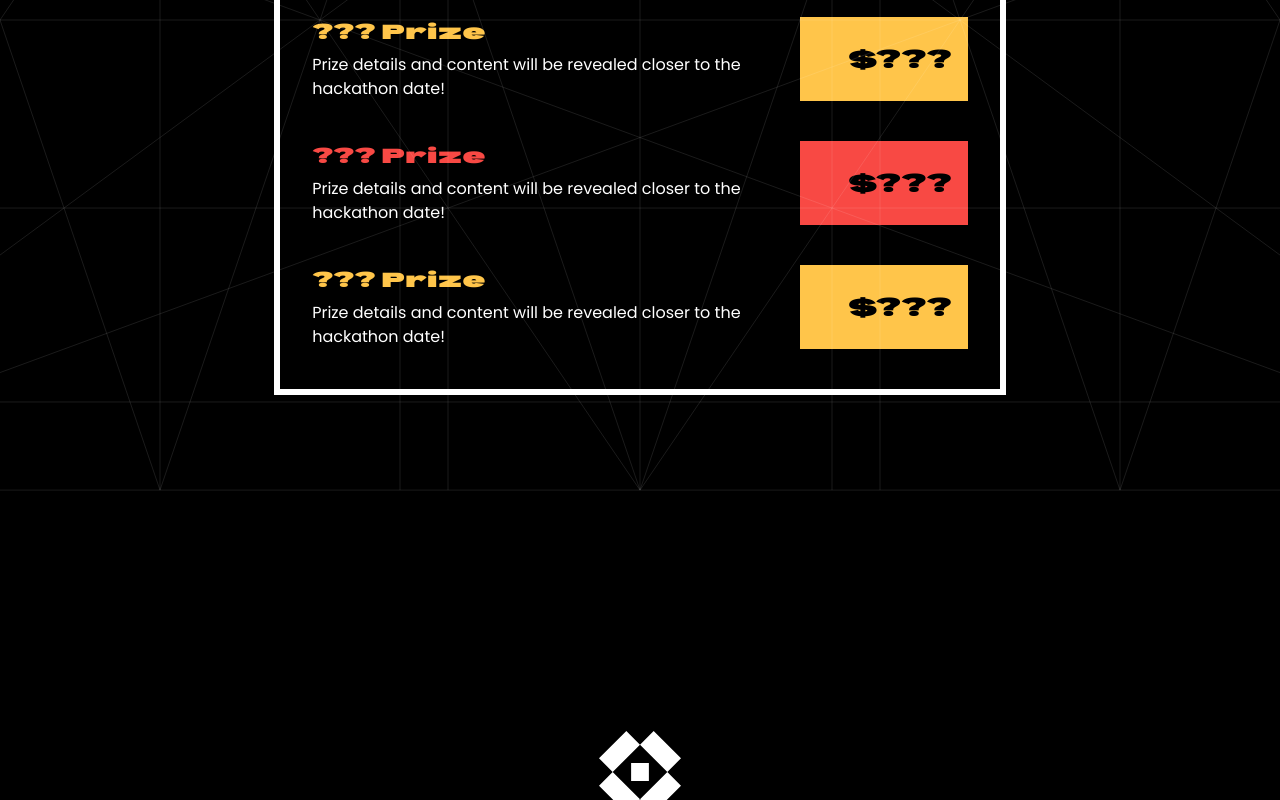
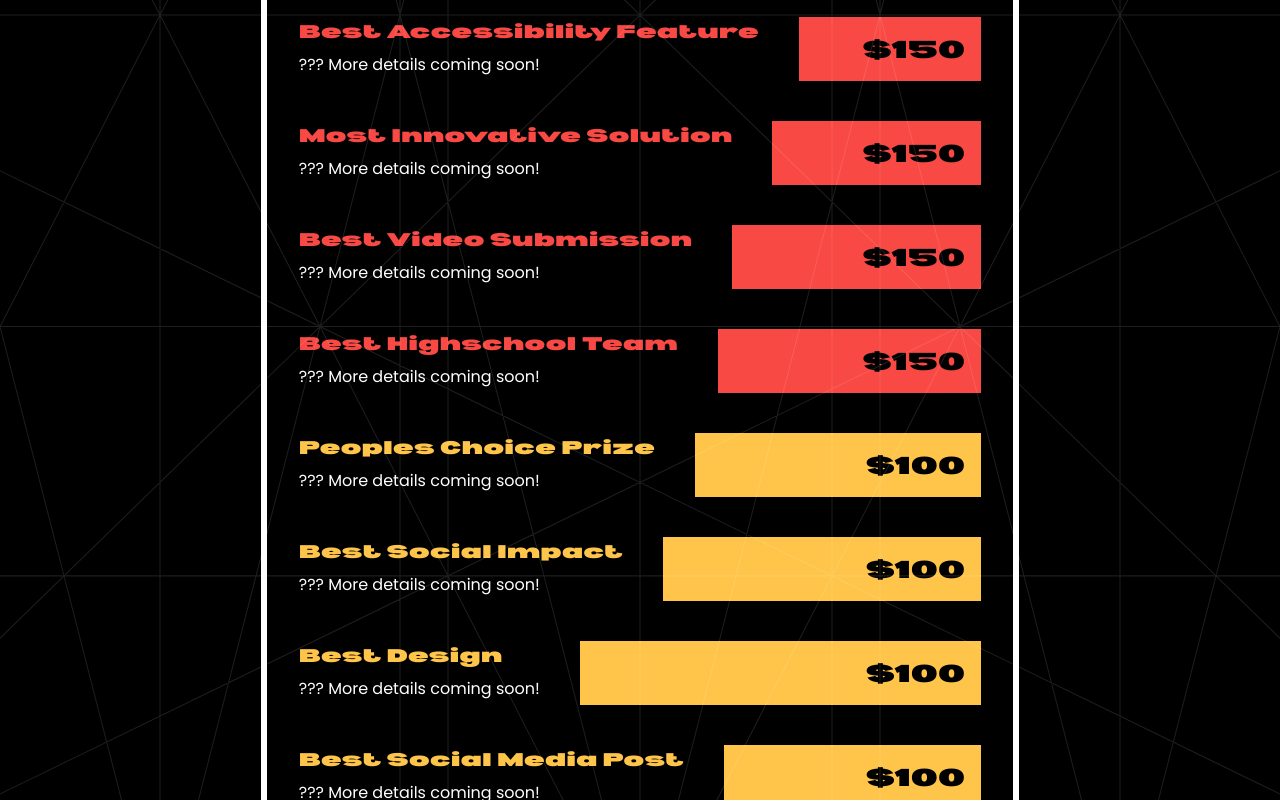
Before and after one commit to VictoriaHacks/VicHacks-site, a Next.js app: page / in a window 1280 px wide. Shown: the part 3880-4680 px from the top of the page. Built offline with nearby package versions, Linux system fonts and the light colour scheme.

Commit message:
Update prizes description

```diff
--- /dev/null
+++ b/src/components/MiniPrizeBox/MiniPrizeBox.tsx
@@ -0,0 +1,33 @@
+import React from "react";
+
+interface props {
+  title: string;
+  body: string;
+  prize: string;
+  textColor: string;
+  bgColor: string;
+}
+
+export default function MiniPrizeBox({
+  title,
+  body,
+  prize,
+  textColor,
+  bgColor,
+}: props) {
+  return (
+    <div className="flex gap-4 xs:gap-8 sm:gap-10">
+      <div className="w-max space-y-2">
+        <h4 className={`font-display text-md sm:text-lg ${textColor}`}>
+          {title}
+        </h4>
+        <p className="max-w-md">{body}</p>
+      </div>
+      <div className={`flex flex-1 items-center p-2 xs:p-4 ${bgColor}`}>
+        <h4 className="font-display text-xl sm:text-2xl text-black ml-auto mt-auto sm:mt-0">
+          {prize}
+        </h4>
+      </div>
+    </div>
+  );
+}
--- a/src/components/Prizes/PrizesSection.tsx
+++ b/src/components/Prizes/PrizesSection.tsx
@@ -1,11 +1,12 @@
-import Image from 'next/image';
-import CenterImage from '@/assets/shapes/center.svg';
-import clsx from 'clsx';
-import GoldenRatioGrid from './GoldenRatioGrid';
+import Image from "next/image";
+import CenterImage from "@/assets/shapes/center.svg";
+import clsx from "clsx";
+import GoldenRatioGrid from "./GoldenRatioGrid";
+import MiniPrizeBox from "../MiniPrizeBox/MiniPrizeBox";
 
 function BestStreamCard({ className }: { className?: string }) {
   return (
-    <div className={clsx('max-w-sm', className)}>
+    <div className={clsx("max-w-sm", className)}>
       <p className="pl-3 pb-3">BEST IN STREAM</p>
       <div className="relative flex border-[6px] border-white p-4 aspect-[1.15] overflow-hidden">
         <div className="absolute w-[50%] aspect-[1.1] bg-green-light rounded-[100%] left-4 bottom-[-20%]"></div>
@@ -19,7 +20,7 @@ function BestStreamCard({ className }: { className?: string }) {
 
 function AiCard({ className }: { className?: string }) {
   return (
-    <div className={clsx('max-w-sm', className)}>
+    <div className={clsx("max-w-sm", className)}>
       <p className="pl-3 pb-3">BEST IN AI</p>
       <div className="relative flex border-[6px] border-white p-4 aspect-[1.1] overflow-hidden">
         <div className="absolute w-[50%] aspect-[1.1] bg-orange-light rounded-[100%] right-[-15%] bottom-4"></div>
@@ -33,7 +34,7 @@ function AiCard({ className }: { className?: string }) {
 
 function ThirdPlaceCard({ className }: { className?: string }) {
   return (
-    <div className={clsx('max-w-sm', className)}>
+    <div className={clsx("max-w-sm", className)}>
       <p className="pl-3 pb-3">THIRD PLACE</p>
       <div className="relative flex border-[6px] border-white p-4 aspect-[1.1] overflow-hidden">
         <div className="absolute w-[50%] aspect-[0.9] bg-pink-light rounded-[100%] left-[18%] top-[-20%]"></div>
@@ -47,7 +48,7 @@ function ThirdPlaceCard({ className }: { className?: string }) {
 
 function MostCreativeCard({ className }: { className?: string }) {
   return (
-    <div className={clsx('max-w-sm', className)}>
+    <div className={clsx("max-w-sm", className)}>
       <p className="pl-3 pb-3">GENERAL AWARDS</p>
       <div className="relative flex border-[6px] border-white p-4 aspect-[1.1] overflow-hidden">
         <div className="absolute w-[50%] aspect-[1.1] bg-yellow-light rounded-[100%] right-[-15%] bottom-4"></div>
@@ -63,7 +64,7 @@ function MostCreativeCard({ className }: { className?: string }) {
 
 function BestBlockchainCard({ className }: { className?: string }) {
   return (
-    <div className={clsx('max-w-sm', className)}>
+    <div className={clsx("max-w-sm", className)}>
       <p className="pl-3 pb-3">STREAM AWARD</p>
       <div className="relative flex border-[6px] border-white p-4 aspect-[1.1] overflow-hidden">
         <div className="absolute w-[50%] aspect-[1.1] bg-purple-light rounded-[100%] left-[-15%] top-1/2 -translate-y-1/2"></div>
@@ -79,7 +80,7 @@ function BestBlockchainCard({ className }: { className?: string }) {
 
 export default function PrizesSection({ className }: { className?: string }) {
   return (
-    <div className={clsx('relative max-w-full w-max mx-auto p-4', className)}>
+    <div className={clsx("relative max-w-full w-max mx-auto p-4", className)}>
       {/* Background image */}
       <div className="absolute w-screen h-[calc(100%+160px)] sm:h-full left-1/2 -translate-x-1/2 top-1/2 -translate-y-1/2 sm:top-20 sm:-translate-y-0 overflow-hidden opacity-60">
         <GoldenRatioGrid className="absolute sm:min-w-full aspect-auto h-full left-1/2 -translate-x-1/2" />
@@ -164,7 +165,7 @@ export default function PrizesSection({ className }: { className?: string }) {
         <div className="relative border-b-[6px] border-white p-4 overflow-hidden">
           <div className="absolute w-28 sm:w-32 aspect-square bg-orange-light rounded-[100%] right-4 bottom-[-20%]"></div>
           <h3 className="relative font-display text-center sm:text-left text-lg sm:text-2xl md:text-3xl mb-10">
-            SECRET PRIZES: $1000+
+            ADDITIONAL PRIZES: $1000
           </h3>
           <p className="relative sm:max-w-md text-center sm:text-left">
             Win additional prizes that will be revealed closer to the hackathon
@@ -172,59 +173,69 @@ export default function PrizesSection({ className }: { className?: string }) {
           </p>
         </div>
         <div className="py-8 sm:py-10 px-4 sm:px-8 space-y-8 sm:space-y-10 min-h-96">
-          {/* Yellow */}
-          <div className="flex gap-4 xs:gap-8 sm:gap-10">
-            <div className="w-max space-y-2">
-              <h4 className="font-display text-lg sm:text-xl text-yellow-light">
-                ??? Prize
-              </h4>
-              <p className="max-w-md">
-                Prize details and content will be revealed closer to the
-                hackathon date!
-              </p>
-            </div>
-            <div className="flex flex-1 bg-yellow-light items-center p-2 xs:p-4">
-              <h4 className="font-display text-xl sm:text-2xl text-black ml-auto mt-auto sm:mt-0">
-                $???
-              </h4>
-            </div>
-          </div>
+          <MiniPrizeBox
+            title="Best Accessibility Feature"
+            body="??? More details coming soon!"
+            prize="$150"
+            textColor="text-orange-light"
+            bgColor="bg-orange-light"
+          />
 
-          {/* Orange */}
-          <div className="flex gap-4 xs:gap-8 sm:gap-10">
-            <div className="w-max space-y-2">
-              <h4 className="font-display text-lg sm:text-xl text-orange-light">
-                ??? Prize
-              </h4>
-              <p className="max-w-md">
-                Prize details and content will be revealed closer to the
-                hackathon date!
-              </p>
-            </div>
-            <div className="flex flex-1 bg-orange-light items-center p-2 xs:p-4">
-              <h4 className="font-display text-xl sm:text-2xl text-black ml-auto mt-auto sm:mt-0">
-                $???
-              </h4>
-            </div>
-          </div>
+          <MiniPrizeBox
+            title="Most Innovative Solution"
+            body="??? More details coming soon!"
+            prize="$150"
+            textColor="text-orange-light"
+            bgColor="bg-orange-light"
+          />
 
-          {/* Yellow */}
-          <div className="flex gap-4 xs:gap-8 sm:gap-10">
-            <div className="w-max space-y-2">
-              <h4 className="font-display text-lg sm:text-xl text-yellow-light">
-                ??? Prize
-              </h4>
-              <p className="max-w-md">
-                Prize details and content will be revealed closer to the
-                hackathon date!
-              </p>
-            </div>
-            <div className="flex flex-1 bg-yellow-light items-center p-2 xs:p-4">
-              <h4 className="font-display text-xl sm:text-2xl text-black ml-auto mt-auto sm:mt-0">
-                $???
-              </h4>
-            </div>
-          </div>
+          <MiniPrizeBox
+            title="Best Video Submission"
+            body="??? More details coming soon!"
+            prize="$150"
+            textColor="text-orange-light"
+            bgColor="bg-orange-light"
+          />
+
+          <MiniPrizeBox
+            title="Best Highschool Team"
+            body="??? More details coming soon!"
+            prize="$150"
+            textColor="text-orange-light"
+            bgColor="bg-orange-light"
+          />
+
+          <MiniPrizeBox
+            title="Peoples Choice Prize"
+            body="??? More details coming soon!"
+            prize="$100"
+            textColor="text-yellow-light"
+            bgColor="bg-yellow-light"
+          />
+
+          <MiniPrizeBox
+            title="Best Social Impact"
+            body="??? More details coming soon!"
+            prize="$100"
+            textColor="text-yellow-light"
+            bgColor="bg-yellow-light"
+          />
+
+          <MiniPrizeBox
+            title="Best Design"
+            body="??? More details coming soon!"
+            prize="$100"
+            textColor="text-yellow-light"
+            bgColor="bg-yellow-light"
+          />
+
+          <MiniPrizeBox
+            title="Best Social Media Post"
+            body="??? More details coming soon!"
+            prize="$100"
+            textColor="text-yellow-light"
+            bgColor="bg-yellow-light"
+          />
         </div>
       </div>
     </div>
```
